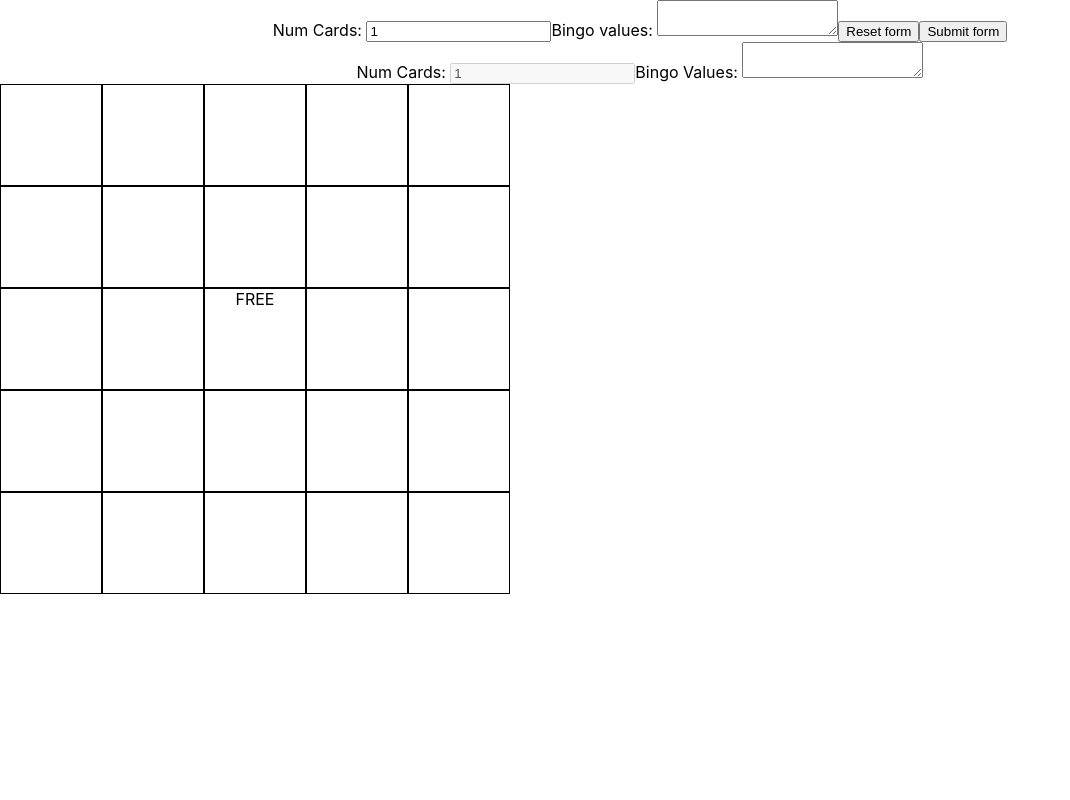
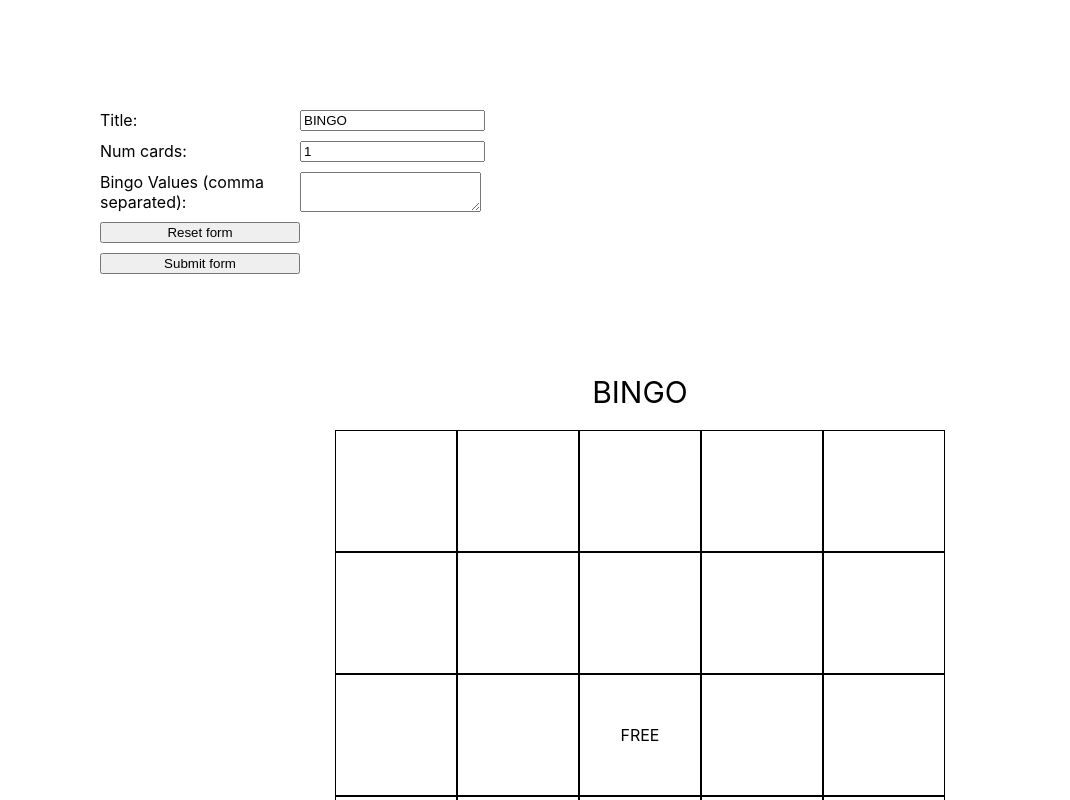
Before and after one commit to laurenor/bingo-card-maker, a React (Create React App) app: page / in a window 1280 px wide. Shown: the top 800 px of the page, without its empty margins (0-1070 px from the left). Built offline with nearby package versions, Linux system fonts and the light colour scheme.

Commit message:
Add default bingo functionality

```diff
--- a/public/index.html
+++ b/public/index.html
@@ -24,7 +24,7 @@
       work correctly both with client-side routing and a non-root public URL.
       Learn how to configure a non-root public URL by running `npm run build`.
     -->
-    <title>React App</title>
+    <title></title>
   </head>
   <body>
     <noscript>You need to enable JavaScript to run this app.</noscript>
--- a/src/App.css
+++ b/src/App.css
@@ -1,38 +1,45 @@
-.App {
+.bingo-row {
+  display: flex;
+  justify-content: center;
+}
+
+.bingo-val {
+  height: 100px;
+  width: 100px;
+  border: 1px solid black;
+  justify-content: center;
+  align-items: center;
+  padding: 10px;
   text-align: center;
 }
 
-.App-logo {
-  height: 40vmin;
-  pointer-events: none;
+.bingo-card {
+  margin-bottom: 100px;
 }
 
-@media (prefers-reduced-motion: no-preference) {
-  .App-logo {
-    animation: App-logo-spin infinite 20s linear;
+.label-name {
+  width: 200px;
+}
+
+label {
+  display: flex;
+  margin-top: 10px;
+}
+
+button {
+  width: 200px;
+  margin-top: 10px;
+}
+
+.bingo-header {
+  font-size: 30px;
+  margin-bottom: 20px;
+}
+
+@media print {
+  form {
+    visibility: hidden;
+    height: 0;
+    width: 0;
   }
 }
-
-.App-header {
-  background-color: #282c34;
-  min-height: 100vh;
-  display: flex;
-  flex-direction: column;
-  align-items: center;
-  justify-content: center;
-  font-size: calc(10px + 2vmin);
-  color: white;
-}
-
-.App-link {
-  color: #61dafb;
-}
-
-@keyframes App-logo-spin {
-  from {
-    transform: rotate(0deg);
-  }
-  to {
-    transform: rotate(360deg);
-  }
-}
--- a/src/App.js
+++ b/src/App.js
@@ -1,12 +1,14 @@
 import "./App.css";
 import BingoCard from "./BingoCard";
-import { useState, useEffect } from "react";
+import { useState } from "react";
 
-const NUM_BINGO_VALUES = 24; // 1 free spot
+const DEFAULT_NUM_CARDS = 1;
+const DEFAULT_TITLE = "BINGO";
 
 function App() {
   const [bingoValues, setBingoValues] = useState([]);
-  const [numCards, setNumCards] = useState(1);
+  const [numCards, setNumCards] = useState(DEFAULT_NUM_CARDS);
+  const [title, setTitle] = useState(DEFAULT_TITLE);
 
   const handleSubmit = (e) => {
     e.preventDefault();
@@ -14,7 +16,8 @@ function App() {
     const formData = new FormData(form);
     const formJson = Object.fromEntries(formData.entries());
     setBValues(formJson.bingoValues);
-    setNumCards(formJson.numCards);
+    setTitle(formJson.title);
+    setNumCards(parseInt(formJson.numCards));
   };
 
   const setBValues = (values) => {
@@ -27,27 +30,35 @@ function App() {
   };
 
   return (
-    <div className="App">
-      <form onSubmit={handleSubmit}>
+    <div className="app">
+      <form onSubmit={handleSubmit} class="bingo-form">
         <label>
-          Num Cards: <input name="numCards" defaultValue={1} />
+          <div className="label-name">Title: </div>
+          <input name="title" defaultValue={DEFAULT_TITLE} />
         </label>
 
         <label>
-          Bingo values: <textarea name="bingoValues" defaultValue="" />
+          <div className="label-name">Num cards: </div>
+          <input
+            name="numCards"
+            type="number"
+            defaultValue={DEFAULT_NUM_CARDS}
+            min="1"
+          />
+        </label>
+
+        <label>
+          <div className="label-name">Bingo Values (comma separated): </div>{" "}
+          <textarea name="bingoValues" defaultValue="" />
         </label>
 
         <button type="reset">Reset form</button>
         <button type="submit">Submit form</button>
       </form>
-      {/* <ul>
-        {bingoValues.map((val) => (
-          <li>{val}</li>
-        ))}
-      </ul> */}
-      Num Cards: <input value={numCards} disabled />
-      Bingo Values: <textarea value={bingoValues} />
-      <BingoCard values={bingoValues} />
+
+      {[...Array(numCards)].map((e, i) => (
+        <BingoCard title={title} values={bingoValues} key={`card${i}`} />
+      ))}
     </div>
   );
 }
--- a/src/BingoCard.jsx
+++ b/src/BingoCard.jsx
@@ -1,6 +1,6 @@
 import { useState, useEffect } from "react";
 import { shuffle } from "./utils";
-export default function BingoCard({ values }) {
+export default function BingoCard({ values, title }) {
   const [cardVals, setCardVals] = useState([
     ["", "", "", "", ""],
     ["", "", "", "", ""],
@@ -28,10 +28,11 @@ export default function BingoCard({ values }) {
       }
     }
     setCardVals(cardValsCopy);
-  }, [values]);
+  }, [values, cardVals]);
 
   return (
     <div class="bingo-card">
+      <div class="bingo-header bingo-row">{title}</div>
       {cardVals.map((row) => {
         return (
           <div class="bingo-row">
--- a/src/index.css
+++ b/src/index.css
@@ -7,19 +7,35 @@ body {
   -moz-osx-font-smoothing: grayscale;
 }
 
-code {
-  font-family: source-code-pro, Menlo, Monaco, Consolas, "Courier New",
-    monospace;
+.app {
+  padding: 100px;
 }
 
 .bingo-row {
   display: flex;
+  justify-content: center;
 }
 
 .bingo-val {
   height: 100px;
   width: 100px;
   border: 1px solid black;
+  display: flex;
   justify-content: center;
   align-items: center;
 }
+
+.bingo-card {
+  margin-top: 100px;
+}
+
+.bingo-form {
+  display: flex;
+  flex-direction: column;
+}
+
+@media print {
+  form {
+    display: none;
+  }
+}
--- a/src/index.js
+++ b/src/index.js
@@ -1,17 +1,11 @@
-import React from 'react';
-import ReactDOM from 'react-dom/client';
-import './index.css';
-import App from './App';
-import reportWebVitals from './reportWebVitals';
+import React from "react";
+import ReactDOM from "react-dom/client";
+import "./index.css";
+import App from "./App";
 
-const root = ReactDOM.createRoot(document.getElementById('root'));
+const root = ReactDOM.createRoot(document.getElementById("root"));
 root.render(
   <React.StrictMode>
     <App />
   </React.StrictMode>
 );
-
-// If you want to start measuring performance in your app, pass a function
-// to log results (for example: reportWebVitals(console.log))
-// or send to an analytics endpoint. Learn more: https://bit.ly/CRA-vitals
-reportWebVitals();
```
Also changed, not shown: public/manifest.json.
